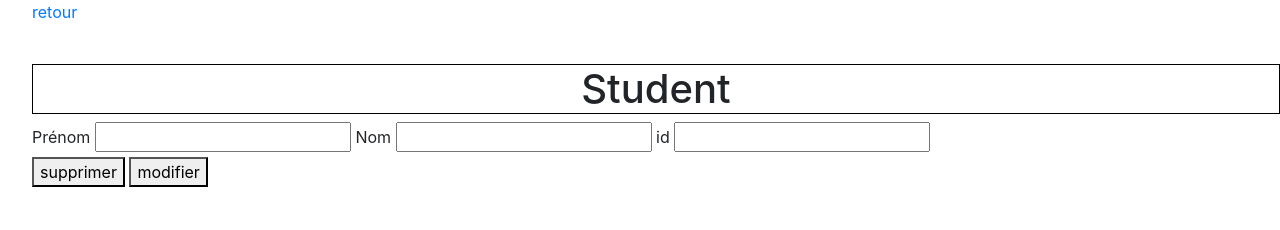
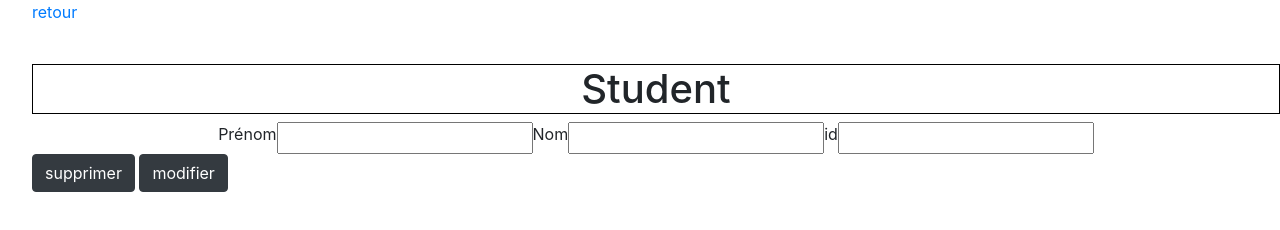
Before and after one commit to yaushii/Gestion-eleve, a plain HTML site: page student.html in a window 1280 px wide. Drawn offline with nearby package versions, Linux system fonts and the light colour scheme; no server answers.

Commit message:
modification du style

```diff
--- a/student.html
+++ b/student.html
@@ -20,12 +20,12 @@
 
     <div class="block">
      <label for="student-name">Prénom</label>
-     <input type="text" id="student-name">
+     <input type="text" id="student-name"><br>
      <label for="student-lastname">Nom</label>
-     <input type="text" id="student-lastname">
+     <input type="text" id="student-lastname"><br>
      <label for="student-promotion">id</label>
      <input type="text" id="student-id">
     </div>
-    <button id="delete-btn">supprimer</button>
-    <button id="update-btn">modifier</button>
+    <button class="btn btn-dark supp" id="delete-btn">supprimer</button>
+    <button class="btn btn-dark supp" id="update-btn">modifier</button>
 </body>
--- a/style.css
+++ b/style.css
@@ -28,3 +28,7 @@ margin-top:1em;
     display: flex;
     margin: 0.3em;
 }
+.block{
+    display: flex;
+    justify-content: center;
+}
```
